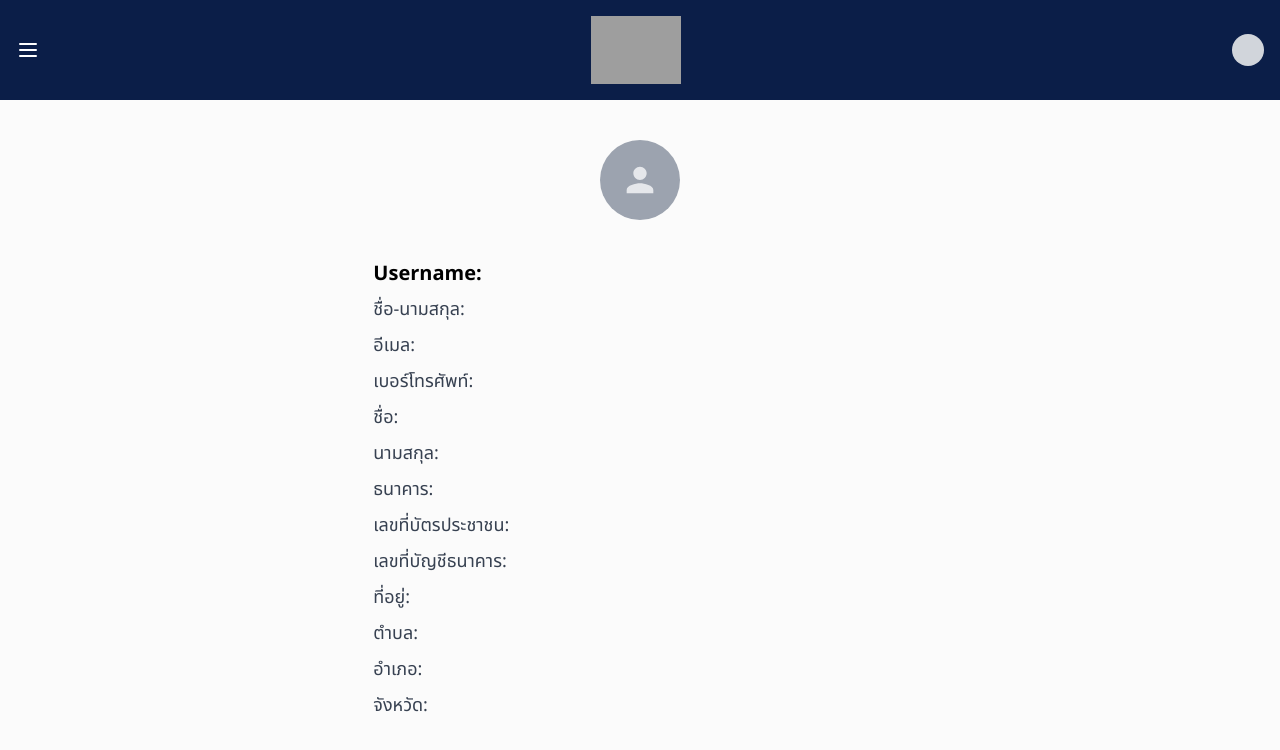
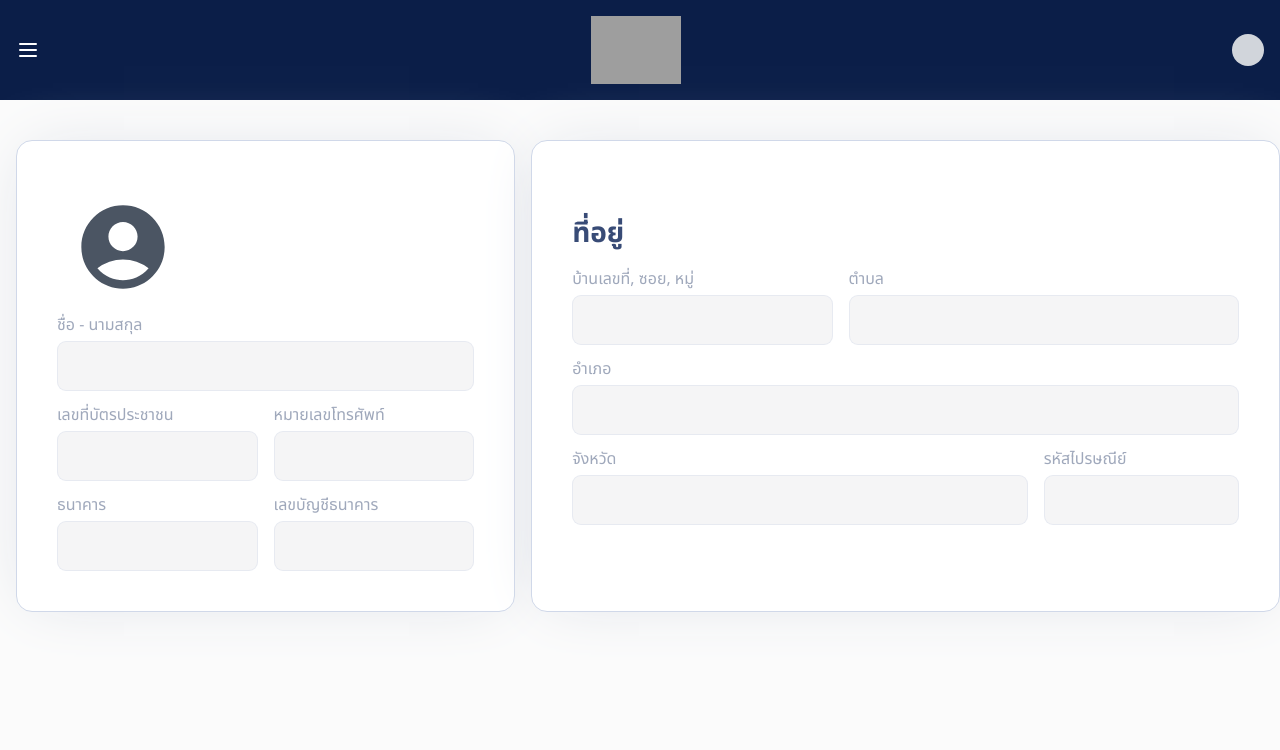
Before and after one commit to aumtitikarn/Backend-DigitechSpace, a Next.js app: page /student/detail in a window 1280 px wide. Shown: the top 750 px of the page. Built offline with nearby package versions, Linux system fonts and the light colour scheme; grey boxes are pictures that could not be loaded.

Commit message:
ui studennt page

```diff
--- a/app/Reportblog/[id]/page.tsx
+++ b/app/Reportblog/[id]/page.tsx
@@ -180,7 +180,7 @@ const Detail: React.FC = () => {
       <Header />
       <main className="flex-grow">
         <div className="flex items-center justify-center  my-10">
-          <div className="w-[878px] h-auto flex-shrink-0 rounded-2xl border border-[#D0D8E9] bg-white shadow-[0px_0px_60.1px_-16px_#D9DDE5]">
+          <div className="w-auto lg:w-[878px] h-auto flex-shrink-0 rounded-2xl border border-[#D0D8E9] bg-white shadow-[0px_0px_60.1px_-16px_#D9DDE5]">
             <div className="p-10">
               {postBlogs.length > 0 ? (
                 postBlogs.map((blog) => (
--- a/app/student/detail/page.tsx
+++ b/app/student/detail/page.tsx
@@ -3,6 +3,7 @@
 import React from "react";
 import { useSearchParams } from "next/navigation"; // Ensure you import this if you want to use it
 import Header from "../../component/Header";
+import { MdAccountCircle } from "react-icons/md";
 
 const Detail: React.FC = () => {
   const searchParams = useSearchParams();
@@ -19,42 +20,143 @@ const Detail: React.FC = () => {
   const subdistrict = searchParams.get("subdistrict");
   const firstname = searchParams.get("firstname");
   const lastname = searchParams.get("lastname");
-
+  const postalnumber = searchParams.get("postalnumber");
   return (
-    <div className="flex flex-col min-h-screen bg-[#FBFBFB] overflow-hidden">
+    <div className="flex flex-col min-h-screen bg-[#FBFBFB] overflow-hidden text-black">
       <Header />
       <main className="flex-grow">
-        <div className="lg:mx-60 mt-10 mb-5">
-          <div className="flex items-center justify-center lg:mb-10 mb-10">
-            <div className="rounded-full bg-gray-400 h-20 w-20 flex items-center justify-center">
-              <svg
-                className="h-10 w-10 text-gray-200"
-                xmlns="http://www.w3.org/2000/svg"
-                viewBox="0 0 24 24"
-                fill="currentColor"
-              >
-                <path d="M12 12c2.21 0 4-1.79 4-4s-1.79-4-4-4-4 1.79-4 4 1.79 4 4 4zm0 2c-2.67 0-8 1.34-8 4v2h16v-2c0-2.66-5.33-4-8-4z" />
-              </svg>
+        <div className="flex flex-col items-center justify-center my-10 w-full px-4">
+          <div className="flex flex-col lg:flex-row w-full max-w-[1430px] space-y-4 lg:space-y-0 lg:space-x-4">
+            <div className="w-full lg:w-[40%] h-auto flex-shrink-0 rounded-2xl border border-[#D0D8E9] bg-white shadow-[0px_0px_60.1px_-16px_#D9DDE5]">
+              <div className="p-10">
+                {/* เนื้อหาของกล่องซ้าย */}
+                <div className="flex items-center space-x-4 p-4">
+                  <MdAccountCircle className="text-[100px] text-gray-600" />
+                  <div className="flex flex-col">
+                    <span className="text-[28px] font-bold text-[#213766E5]">
+                      {username}
+                    </span>
+                    <span className="text-[20px] text-[#6C7996E5]">
+                      {email}
+                    </span>
+                  </div>
+                </div>
+                <div className="w-full">
+                  <p className="text-[#6C7996A6] text-[16px] mb-1">ชื่อ - นามสกุล</p>
+                  <div className="w-full h-[50px] px-4 flex items-center rounded-[9px] border border-[rgba(208,216,233,0.41)] bg-[#F5F5F6] text-[#5D76AD]">
+                    {fullname}
+                  </div>
+                </div>
+                <div className="flex flex-col sm:flex-row space-y-4 sm:space-y-0 sm:space-x-4 mt-3">
+                  <div className="w-full sm:w-1/2">
+                    <p className="text-[#6C7996A6] text-[16px] mb-1">เลขที่บัตรประชาชน</p>
+                    <div className="w-full h-[50px] px-4 flex items-center rounded-[9px] border border-[rgba(208,216,233,0.41)] bg-[#F5F5F6] text-[#5D76AD]">
+                     {nationajid}
+                    </div>
+                  </div>
+                  <div className="w-full sm:w-1/2">
+                    <p className="text-[#6C7996A6] text-[16px] mb-1">หมายเลขโทรศัพท์</p>
+                    <div className="w-full h-[50px] px-4 flex items-center rounded-[9px] border border-[rgba(208,216,233,0.41)] bg-[#F5F5F6] text-[#5D76AD]">
+                      {phonenumber}
+                    </div>
+                  </div>
+                </div>
+                <div className="flex flex-col sm:flex-row space-y-4 sm:space-y-0 sm:space-x-4 mt-3">
+                  <div className="w-full sm:w-1/2">
+                    <p className="text-[#6C7996A6] text-[16px] mb-1">ธนาคาร</p>
+                    <div className="w-full h-[50px] px-4 flex items-center rounded-[9px] border border-[rgba(208,216,233,0.41)] bg-[#F5F5F6] text-[#5D76AD]">
+                     {namebank}
+                    </div>
+                  </div>
+                  <div className="w-full sm:w-1/2">
+                    <p className="text-[#6C7996A6] text-[16px] mb-1">เลขบัญชีธนาคาร</p>
+                    <div className="w-full h-[50px] px-4 flex items-center rounded-[9px] border border-[rgba(208,216,233,0.41)] bg-[#F5F5F6] text-[#5D76AD]">
+                      {numberbankacc}
+                    </div>
+                  </div>
+                </div>
+              </div>
             </div>
-          </div>
-          <div className="w-full mt-2 lg:w-2/3 mx-auto">
-            <h2 className="text-xl font-bold mb-2">Username: {username}</h2>
-            <p className="text-lg text-gray-700 mb-2">ชื่อ-นามสกุล: {fullname}</p>
-            <p className="text-lg text-gray-700 mb-2">อีเมล: {email}</p>
-            <p className="text-lg text-gray-700 mb-2">เบอร์โทรศัพท์: {phonenumber}</p>
-            <p className="text-lg text-gray-700 mb-2">ชื่อ: {firstname}</p>
-            <p className="text-lg text-gray-700 mb-2">นามสกุล: {lastname}</p>
-            <p className="text-lg text-gray-700 mb-2">ธนาคาร: {namebank}</p>
-            <p className="text-lg text-gray-700 mb-2">เลขที่บัตรประชาชน: {nationajid}</p>
-            <p className="text-lg text-gray-700 mb-2">เลขที่บัญชีธนาคาร: {numberbankacc}</p>
-            <p className="text-lg text-gray-700 mb-2">ที่อยู่: {housenum} </p>
-            <p className="text-lg text-gray-700 mb-2">ตำบล: {subdistrict}</p>
-            <p className="text-lg text-gray-700 mb-2">อำเภอ: {district}</p>
-            <p className="text-lg text-gray-700 mb-2">จังหวัด: {province}</p>
+            <div className="w-full lg:w-[60%] h-auto flex-shrink-0 rounded-2xl border border-[#D0D8E9] bg-white shadow-[0px_0px_60.1px_-16px_#D9DDE5]">
+              <div className="p-10">
+                {/* เนื้อหาของกล่องขวา */}
+                <p className="text-[28px] font-bold text-[#213766E5] mt-8">
+                  ที่อยู่
+                </p>
+                <div className="flex flex-col sm:flex-row space-y-4 sm:space-y-0 sm:space-x-4 mt-3">
+                  <div className="w-full sm:w-[40%]">
+                    <p className="text-[#6C7996A6] text-[16px] mb-1">บ้านเลขที่, ซอย, หมู่</p>
+                    <div className="w-full h-[50px] px-4 flex items-center rounded-[9px] border border-[rgba(208,216,233,0.41)] bg-[#F5F5F6] text-[#5D76AD]">
+                      {housenum}
+                    </div>
+                  </div>
+                  <div className="w-full sm:w-[60%]">
+                    <p className="text-[#6C7996A6] text-[16px] mb-1">ตำบล</p>
+                    <div className="w-full h-[50px] px-4 flex items-center rounded-[9px] border border-[rgba(208,216,233,0.41)] bg-[#F5F5F6] text-[#5D76AD]">
+                      {subdistrict}
+                    </div>
+                  </div>
+                </div>
+                <div className="w-full mt-3">
+                  <p className="text-[#6C7996A6] text-[16px] mb-1">อำเภอ</p>
+                  <div className="w-full h-[50px] px-4 flex items-center rounded-[9px] border border-[rgba(208,216,233,0.41)] bg-[#F5F5F6] text-[#5D76AD]">
+                    {district}
+                  </div>
+                </div>
+                <div className="flex flex-col sm:flex-row space-y-4 sm:space-y-0 sm:space-x-4 mt-3">
+                  <div className="w-full sm:w-[70%]">
+                    <p className="text-[#6C7996A6] text-[16px] mb-1">จังหวัด</p>
+                    <div className="w-full h-[50px] px-4 flex items-center rounded-[9px] border border-[rgba(208,216,233,0.41)] bg-[#F5F5F6] text-[#5D76AD]">
+                      {province}
+                    </div>
+                  </div>
+                  <div className="w-full sm:w-[30%]">
+                    <p className="text-[#6C7996A6] text-[16px] mb-1">รหัสไปรษณีย์</p>
+                    <div className="w-full h-[50px] px-4 flex items-center rounded-[9px] border border-[rgba(208,216,233,0.41)] bg-[#F5F5F6] text-[#5D76AD]">
+                      {postalnumber}
+                    </div>
+                  </div>
+                </div>
+              </div>
+            </div>
           </div>
         </div>
       </main>
     </div>
+    //   <div className="flex flex-col min-h-screen bg-[#FBFBFB] overflow-hidden">
+    //     <Header />
+    //     <main className="flex-grow">
+    //       <div className="lg:mx-60 mt-10 mb-5">
+    //         <div className="flex items-center justify-center lg:mb-10 mb-10">
+    //           <div className="rounded-full bg-gray-400 h-20 w-20 flex items-center justify-center">
+    //             <svg
+    //               className="h-10 w-10 text-gray-200"
+    //               xmlns="http://www.w3.org/2000/svg"
+    //               viewBox="0 0 24 24"
+    //               fill="currentColor"
+    //             >
+    //               <path d="M12 12c2.21 0 4-1.79 4-4s-1.79-4-4-4-4 1.79-4 4 1.79 4 4 4zm0 2c-2.67 0-8 1.34-8 4v2h16v-2c0-2.66-5.33-4-8-4z" />
+    //             </svg>
+    //           </div>
+    //         </div>
+    //         <div className="w-full mt-2 lg:w-2/3 mx-auto">
+    //           <h2 className="text-xl font-bold text-gray-700 mb-2">Username: {username}</h2>
+    //           <p className="text-lg text-gray-700 mb-2">ชื่อ-นามสกุล: {fullname}</p>
+    //           <p className="text-lg text-gray-700 mb-2">อีเมล: {email}</p>
+    //           <p className="text-lg text-gray-700 mb-2">เบอร์โทรศัพท์: {phonenumber}</p>
+    //           <p className="text-lg text-gray-700 mb-2">ชื่อ: {firstname}</p>
+    //           <p className="text-lg text-gray-700 mb-2">นามสกุล: {lastname}</p>
+    //           <p className="text-lg text-gray-700 mb-2">ธนาคาร: {namebank}</p>
+    //           <p className="text-lg text-gray-700 mb-2">เลขที่บัตรประชาชน: {nationajid}</p>
+    //           <p className="text-lg text-gray-700 mb-2">เลขที่บัญชีธนาคาร: {numberbankacc}</p>
+    //           <p className="text-lg text-gray-700 mb-2">ที่อยู่: {housenum} </p>
+    //           <p className="text-lg text-gray-700 mb-2">ตำบล: {subdistrict}</p>
+    //           <p className="text-lg text-gray-700 mb-2">อำเภอ: {district}</p>
+    //           <p className="text-lg text-gray-700 mb-2">จังหวัด: {province}</p>
+    //         </div>
+    //       </div>
+    //     </main>
+    //   </div>
   );
 };
 
```
Also changed, not shown: app/student/page.tsx (+42 -25 lines).
